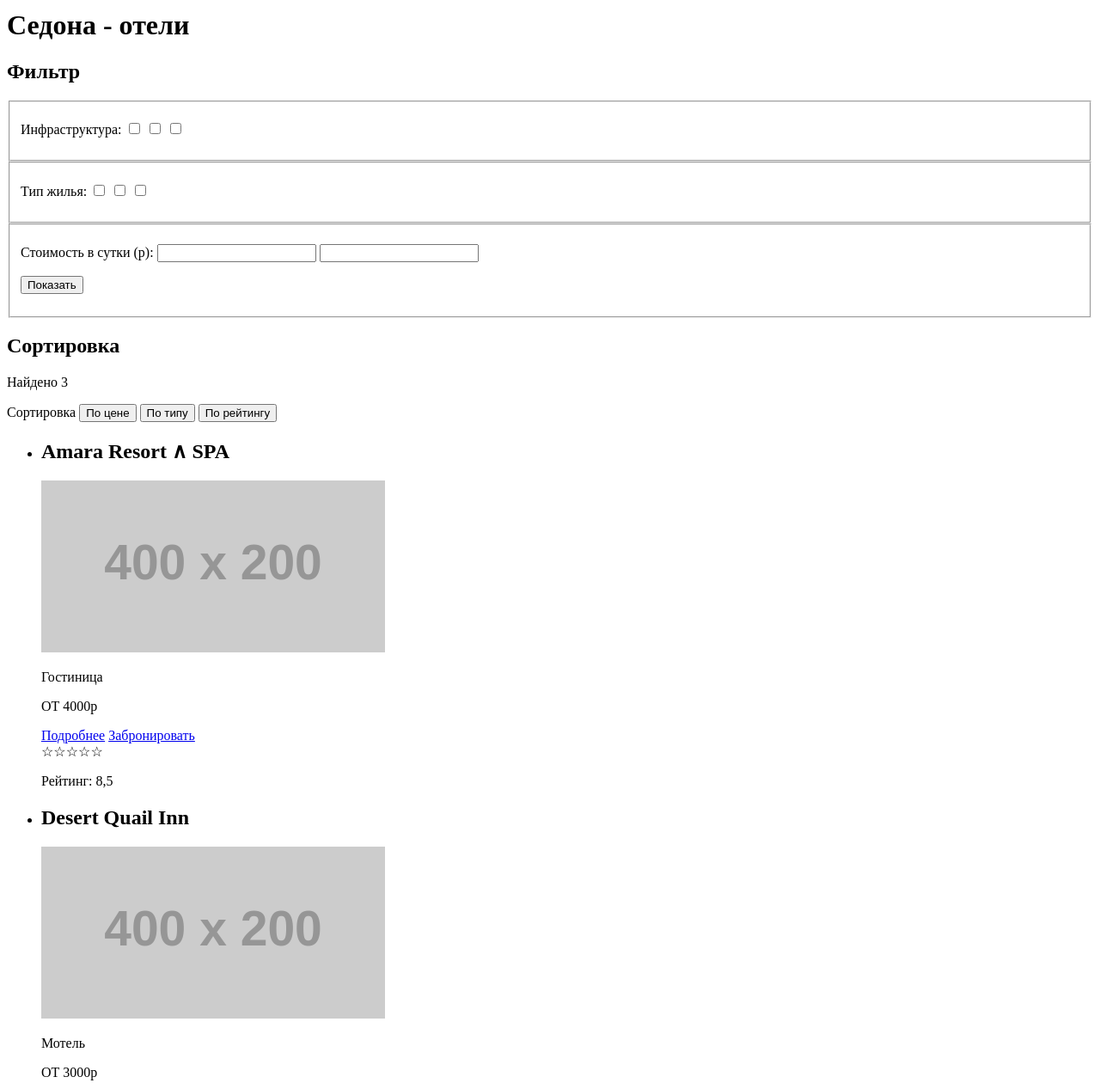
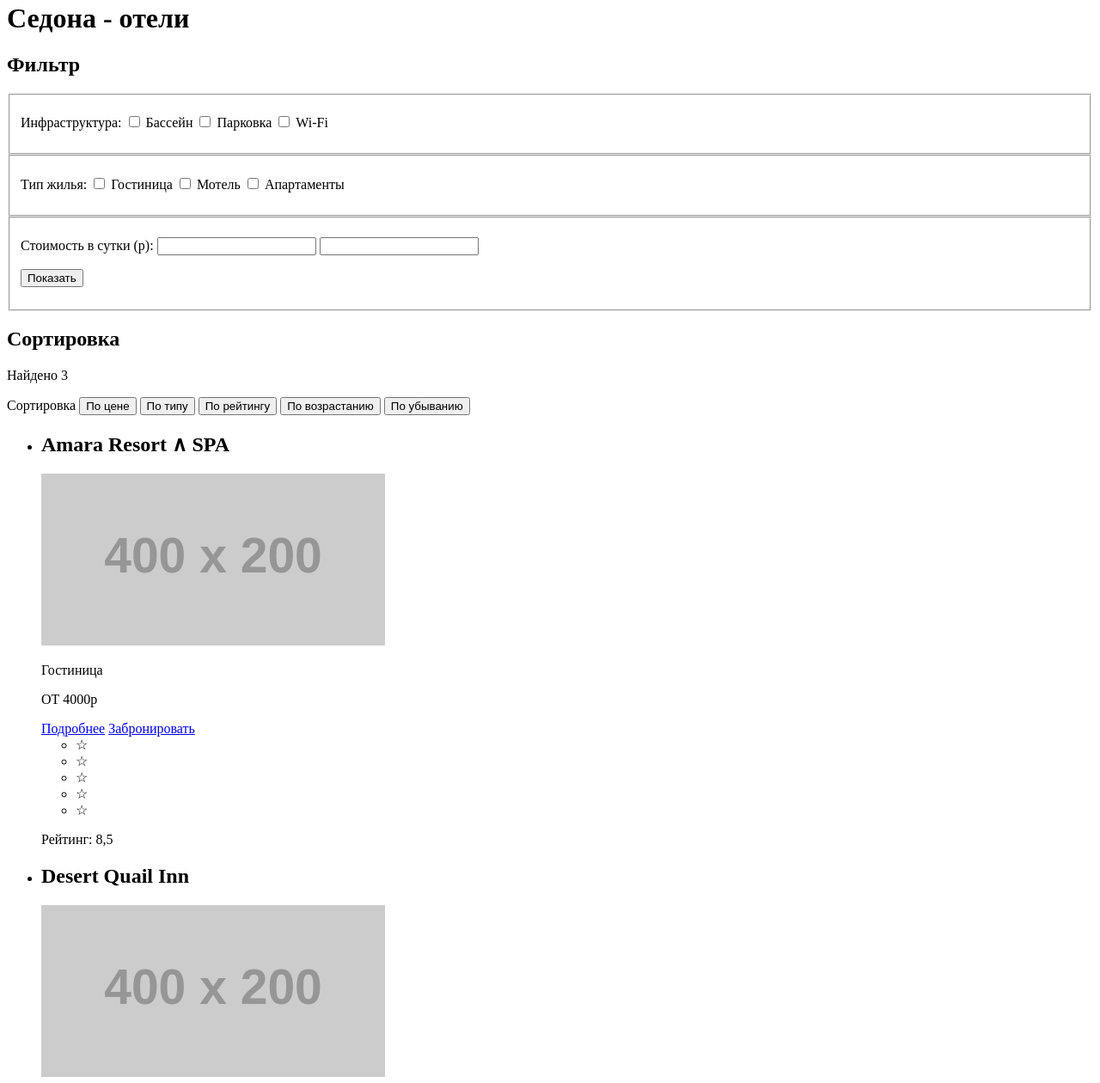
Before and after one commit to CroixANI/489241-sedona, a plain HTML site: page hotels.html in a window 1280 px wide. Shown: the part 310-1570 px from the top of the page at 86% size. Drawn offline with Linux system fonts and the light colour scheme; placeholder pictures from the web are drawn by us.

Commit message:
Fix code review comments.

```diff
--- a/hotels.html
+++ b/hotels.html
@@ -7,12 +7,14 @@
     <body>
 		<header class="page-header">
 			<nav class="main-navigation">
-				<a class="main-header-logo">
-					<img src="http://placehold.it/200x200" width="200" height="200" alt='Логотип сайта Седона'>
-				</a>
 				<ul class="site-navigation">
 					<li><a href="info.html">Информация</a></li>
 					<li><a href="assets.html">Фото и видео</a></li>
+					<li>
+                        <a class="main-header-logo">
+                            <img src="http://placehold.it/200x200" width="200" height="200" alt='Логотип сайта Седона'>
+                        </a>
+                    </li>
 					<li><a href="map.html">Карта штата</a></li>
 					<li><a href="hotels.html">Гостиницы</a></li>
 				</ul>
@@ -27,16 +29,26 @@
 						<p class="search-form-item left-align">
 							Инфраструктура:
 							<input type="checkbox" name="isPoolRequired" class="checkbox">
+							<label for="isPoolRequired">Бассейн</label>
+
 							<input type="checkbox" name="isParkingRequired" class="checkbox">
+							<label for="isParkingRequired">Парковка</label>
+
 							<input type="checkbox" name="isWifiRequired" class="checkbox">
+							<label for="isWifiRequired">Wi-Fi</label>
 						</p>
 					</fieldset>
 					<fieldset class="hotels-filter-item left-align">
 						<p class="search-form-item">
 							Тип жилья:
 							<input type="checkbox" name="isHotelRequired" class="checkbox">
+							<label for="isWifiRequired">Гостиница</label>
+
 							<input type="checkbox" name="isMotelRequired" class="checkbox">
+							<label for="isWifiRequired">Мотель</label>
+
 							<input type="checkbox" name="isApartmentsRequired" class="checkbox">
+							<label for="isWifiRequired">Апартаменты</label>
 						</p>
 					</fieldset>
 					<fieldset class="hotels-filter-item price-filters right-align">
@@ -65,6 +77,9 @@
 					<button name="price" class="sort-button" type="submit">По цене</button>
 					<button name="type" class="sort-button" type="submit">По типу</button>
 					<button name="rating" class="sort-button" type="submit">По рейтингу</button>
+
+					<button name="ascending" class="sort-button up-arrow-button" type="submit">По возрастанию</button>
+					<button name="descending" class="sort-button down-arrow-button" type="submit">По убыванию</button>
 				</form>
 			</section>
 			<section class="hotels-result">
@@ -82,10 +97,14 @@
 						<p class="hotels-result-item-price">ОТ 4000р</p>
 						<a href="hotel-details.html" class="button button-blue">Подробнее</a>
 						<a href="hotel-order.html" class="button button-brown">Забронировать</a>
-						<!-- Took example from https://css-tricks.com/star-ratings/ and not sure if it is the best one -->
-						<div class="rating rating-5">
-							<span>☆</span><span>☆</span><span>☆</span><span>☆</span><span>☆</span>
-						</div>
+
+						<ul class="rating rating-5">
+							<li>☆</li>
+							<li>☆</li>
+							<li>☆</li>
+							<li>☆</li>
+							<li>☆</li>
+						</ul>
 						<p class="rating-info">
 							Рейтинг: 8,5
 						</p>
```
Also changed, not shown: index.html (+18 -27 lines).
